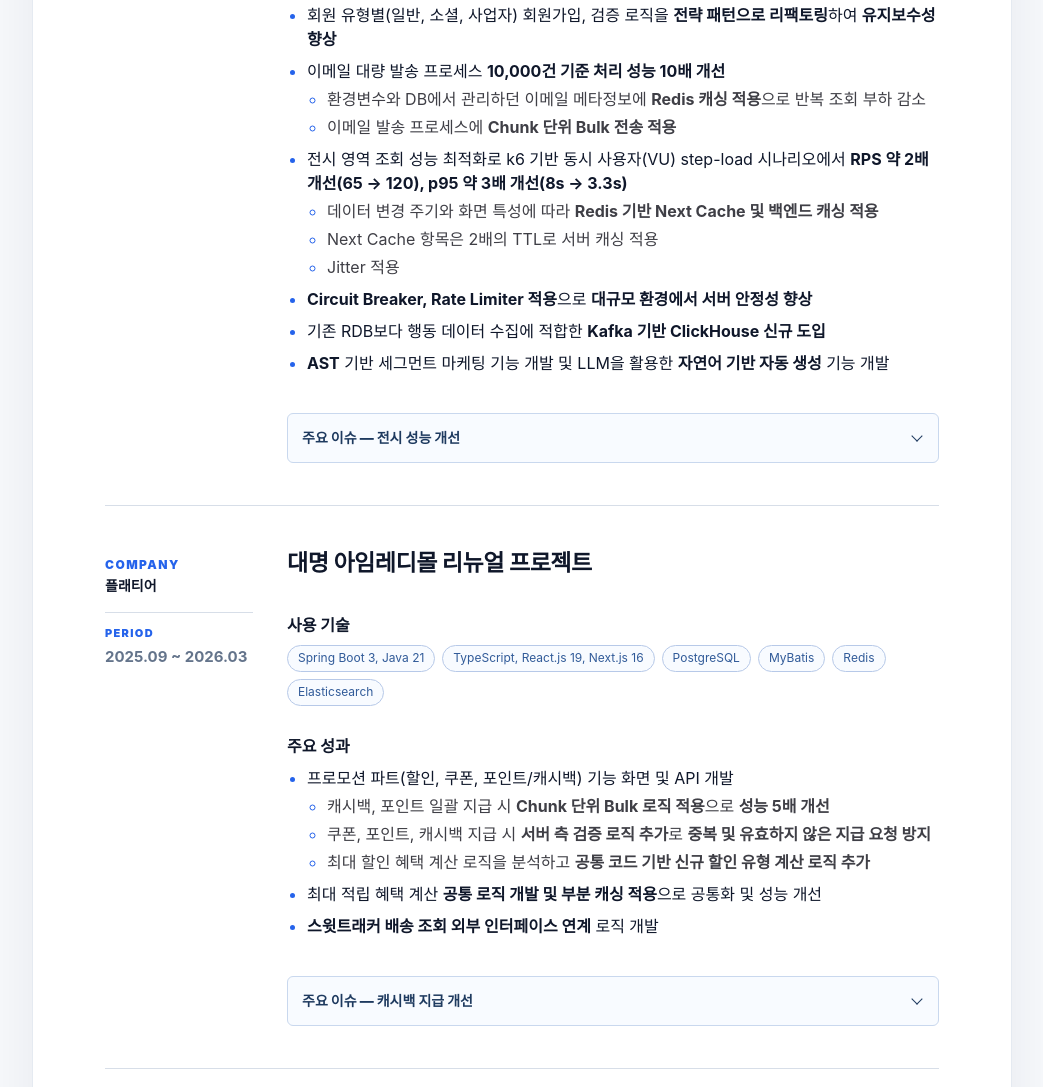
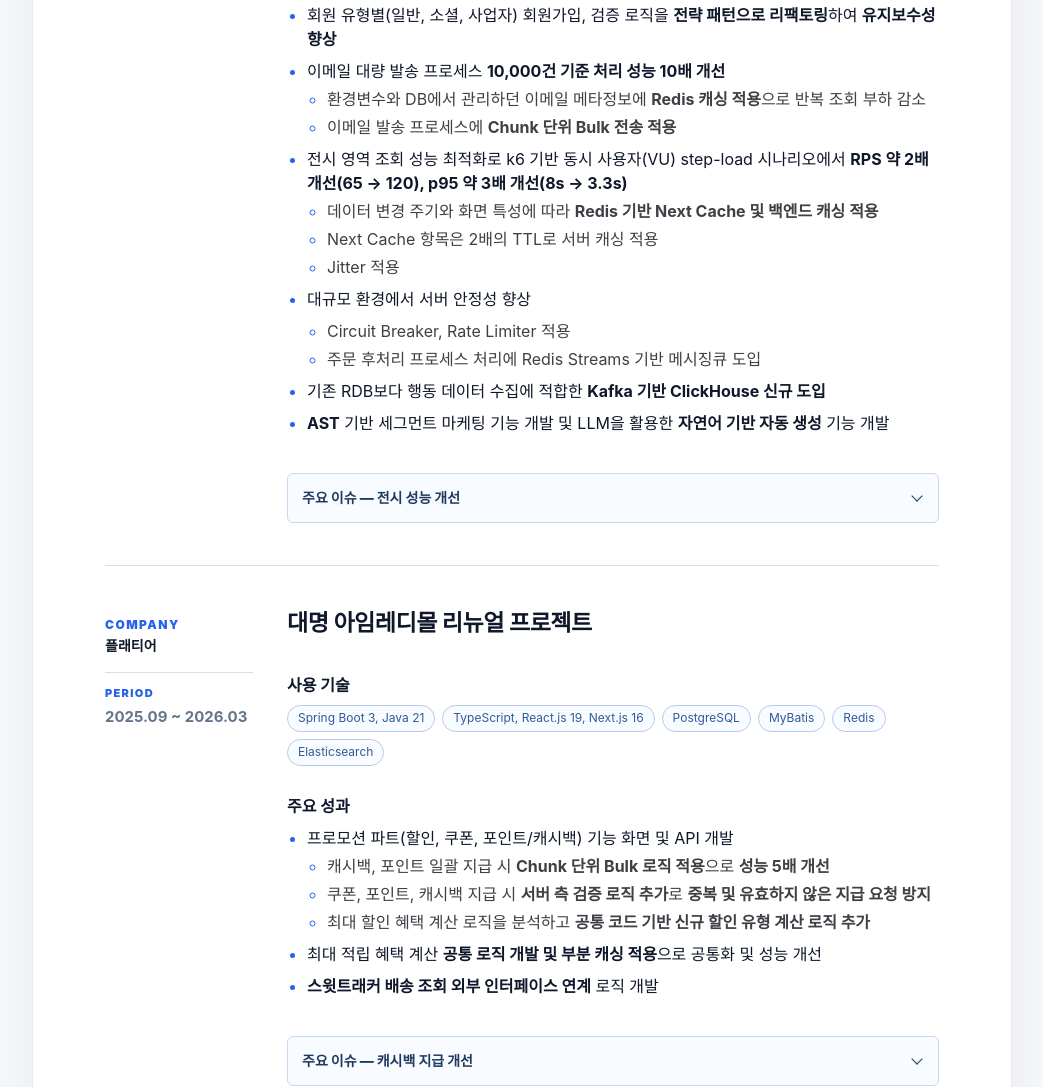
Before and after one commit to geonjunk/geonjunk.github.io, a plain HTML site: page index.html in a window 1280 px wide. Shown: the part 2235-3322 px from the top of the page, without its empty margins (118-1161 px from the left). Drawn offline with nearby package versions, Linux system fonts and the light colour scheme.

Commit message:
Improve clarity of server stability enhancements
Refactor server stability enhancement section for clarity.

```diff
--- a/index.html
+++ b/index.html
@@ -539,7 +539,11 @@
                         <li>Jitter 적용</li>
                       </ul>
                     </li>
-                    <li><strong>Circuit Breaker, Rate Limiter 적용</strong>으로 <strong>대규모 환경에서 서버 안정성 향상</strong></li>
+                    <li>대규모 환경에서 서버 안정성 향상</li>
+                      <ul class="mt-1 list-[circle] space-y-1 pl-5 text-zinc-700">
+                        <li>Circuit Breaker, Rate Limiter 적용</li>
+                        <li>주문 후처리 프로세스 처리에 Redis Streams 기반 메시징큐 도입</li>
+                      </ul>
                     <li>기존 RDB보다 행동 데이터 수집에 적합한 <strong>Kafka 기반 ClickHouse 신규 도입</strong></li>
                     <li><strong>AST</strong> 기반 세그먼트 마케팅 기능 개발 및 LLM을 활용한 <strong>자연어 기반 자동 생성</strong> 기능 개발</li>
                   </ul>
```
